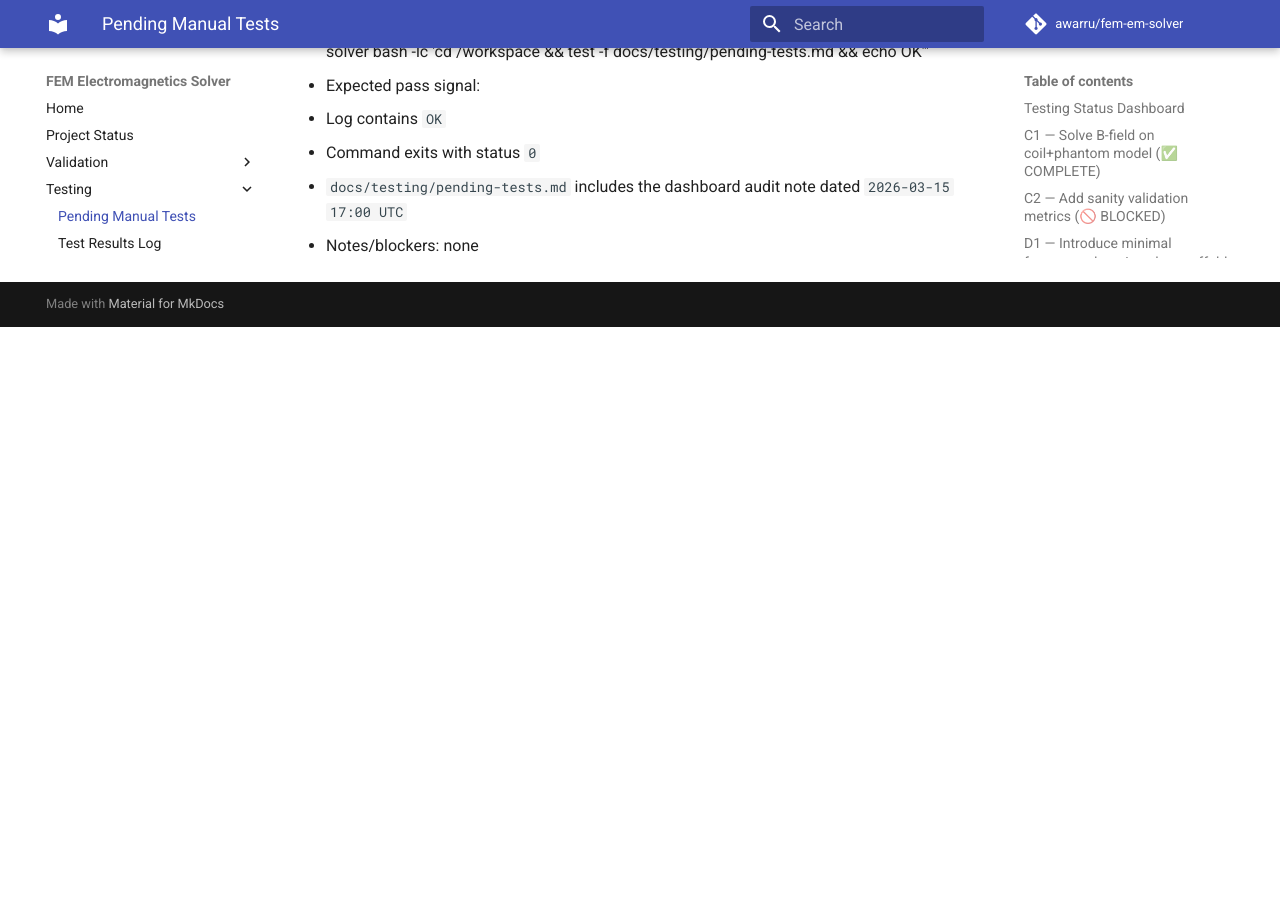
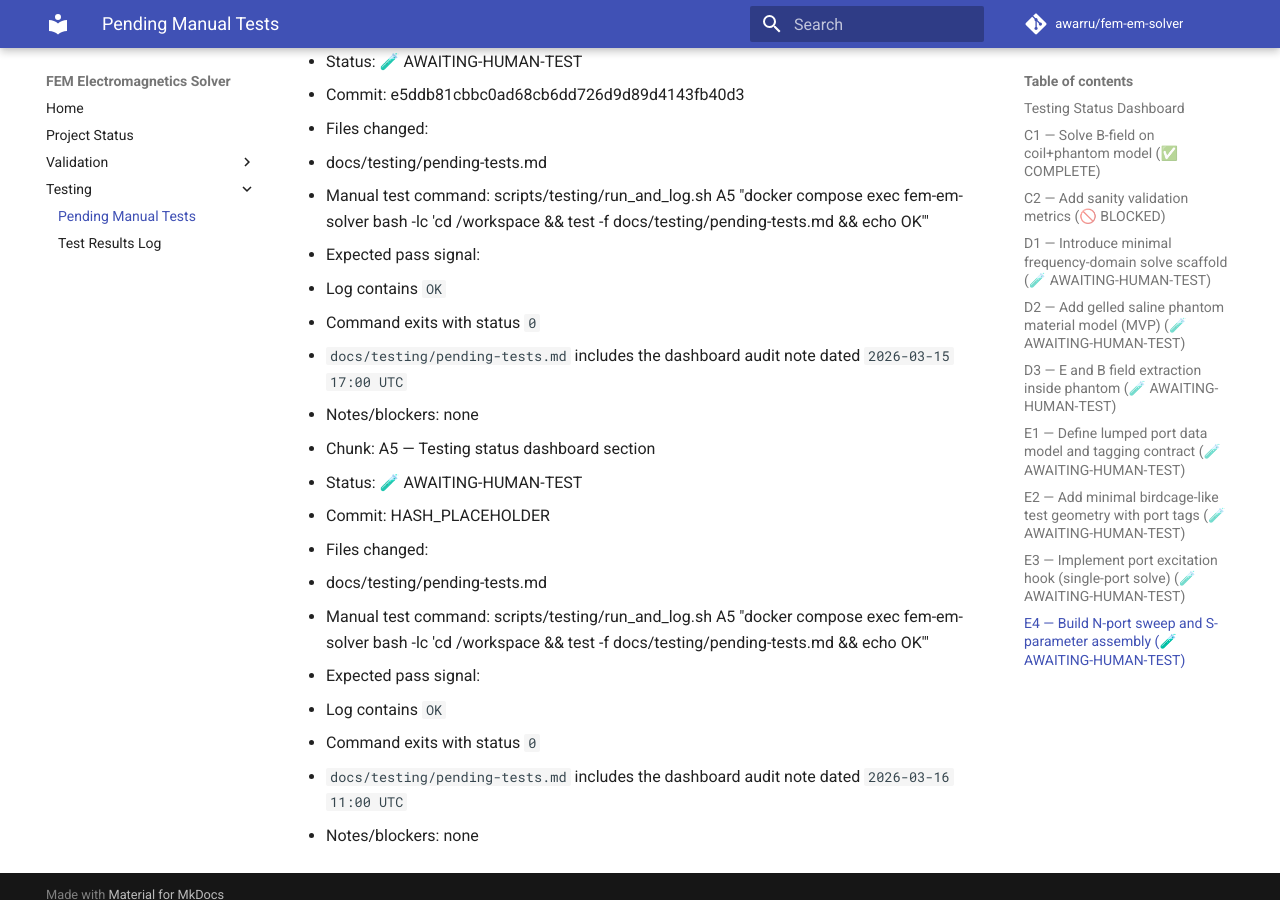
Before and after one commit to awarru/fem-em-solver, an MkDocs documentation site: the page built from docs/testing/pending-tests.md, in a window 1280 px wide and 900 px high, scrolled down 30303 px. Built offline with MkDocs 1.6.1 and Material for MkDocs 9.7.7, drawn with Linux system fonts in a browser that asks for light colours; comment, search, counter and statistics services are not loaded; before the commit the page ends 30630 px from its top, so only the background shows below that; some of the changed text lies outside the part shown.

Commit message:
docs(testing): audit pending logs and queue A5 human test check

```diff
--- a/docs/testing/pending-tests.md
+++ b/docs/testing/pending-tests.md
@@ -68,6 +68,8 @@
 | B6 | 🧪 AWAITING-HUMAN-TEST | `f1031362f6eb4ccf10f599fddf7fa4fdbf03dbda` | none |
 
 Dashboard audit note (2026-03-15 17:00 UTC): reviewed `docs/testing/test-results.md` and `docs/testing/logs/*.log` (including newly present local legacy logs for B2/C1/C2); no new command-matching human test outcomes were found for currently pending chunk commands, so no additional chunk promotions were applied in this cron cycle.
+
+Dashboard audit note (2026-03-16 11:00 UTC): reviewed `docs/testing/test-results.md` and `docs/testing/logs/*.log` (including 20260226T163405Z_C1/C2/D1/D2/D3 and 20260226T163406Z_E1/E2/E3/E4). Newly reviewed logs fail at docker preflight (`service "fem-em-solver" is not running`) and do not provide command-matching PASS outcomes for currently pending chunk commands, so no additional chunk promotions were applied in this cron cycle.
 
 ---
 
@@ -794,3 +796,16 @@
   - Command exits with status `0`
   - `docs/testing/pending-tests.md` includes the dashboard audit note dated `2026-03-15 17:00 UTC`
 - Notes/blockers: none
+
+
+- Chunk: A5 — Testing status dashboard section
+- Status: 🧪 AWAITING-HUMAN-TEST
+- Commit: HASH_PLACEHOLDER
+- Files changed:
+  - docs/testing/pending-tests.md
+- Manual test command: scripts/testing/run_and_log.sh A5 "docker compose exec fem-em-solver bash -lc 'cd /workspace && test -f docs/testing/pending-tests.md && echo OK'"
+- Expected pass signal:
+  - Log contains `OK`
+  - Command exits with status `0`
+  - `docs/testing/pending-tests.md` includes the dashboard audit note dated `2026-03-16 11:00 UTC`
+- Notes/blockers: none
```
